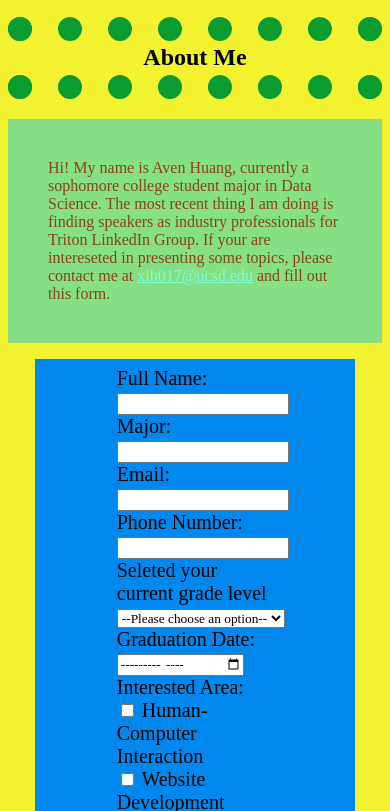
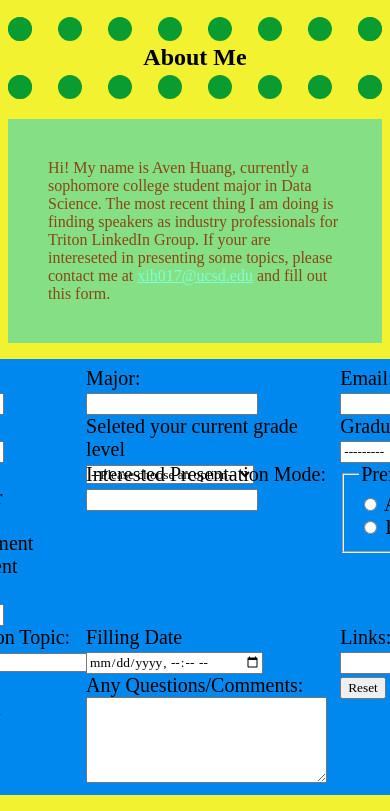
Before and after one commit to xxwwyytt017/wi21-cse110-lab3, a plain HTML site: page index.html in a window 390 px wide. Shown: the part 224-1035 px from the top of the page. Drawn offline with Linux system fonts and the light colour scheme; a web font is replaced by a local one.

Commit message:
delete for issue

```diff
--- a/style.css
+++ b/style.css
@@ -120,20 +120,3 @@ footer {
         position: absolute;
         display: inline;
 }
-
-@media screen and (max-width: 1200px) {
-        form {
-                display: grid;
-                grid-template-columns: auto;
-                grid-template-rows: auto;
-                justify-self: center;
-                font-size: 15pt;
-                background-color: #08E;
-                padding: 2% 1% 2% 1%;
-        }
-        form > div {
-                display: block;
-                width:50%;
-                margin: auto;
-        }
-}
```
